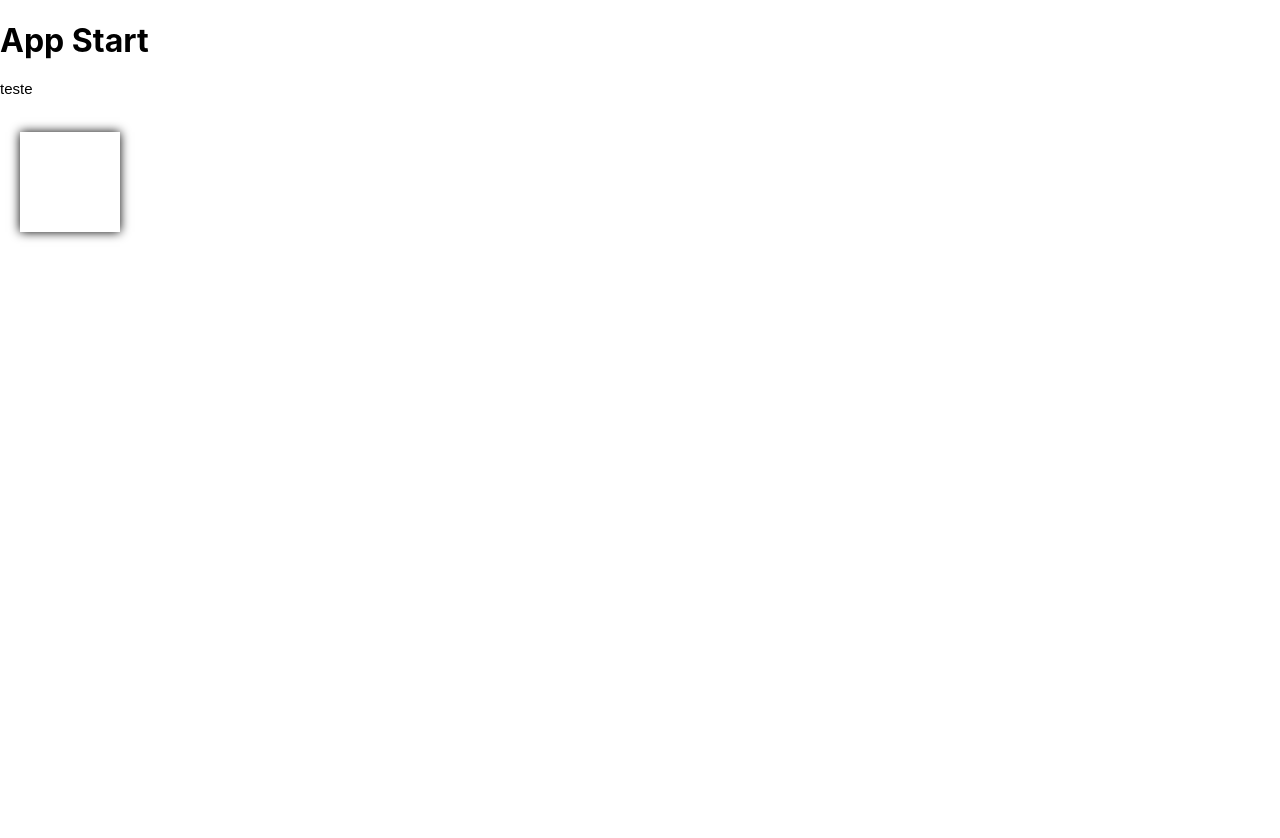
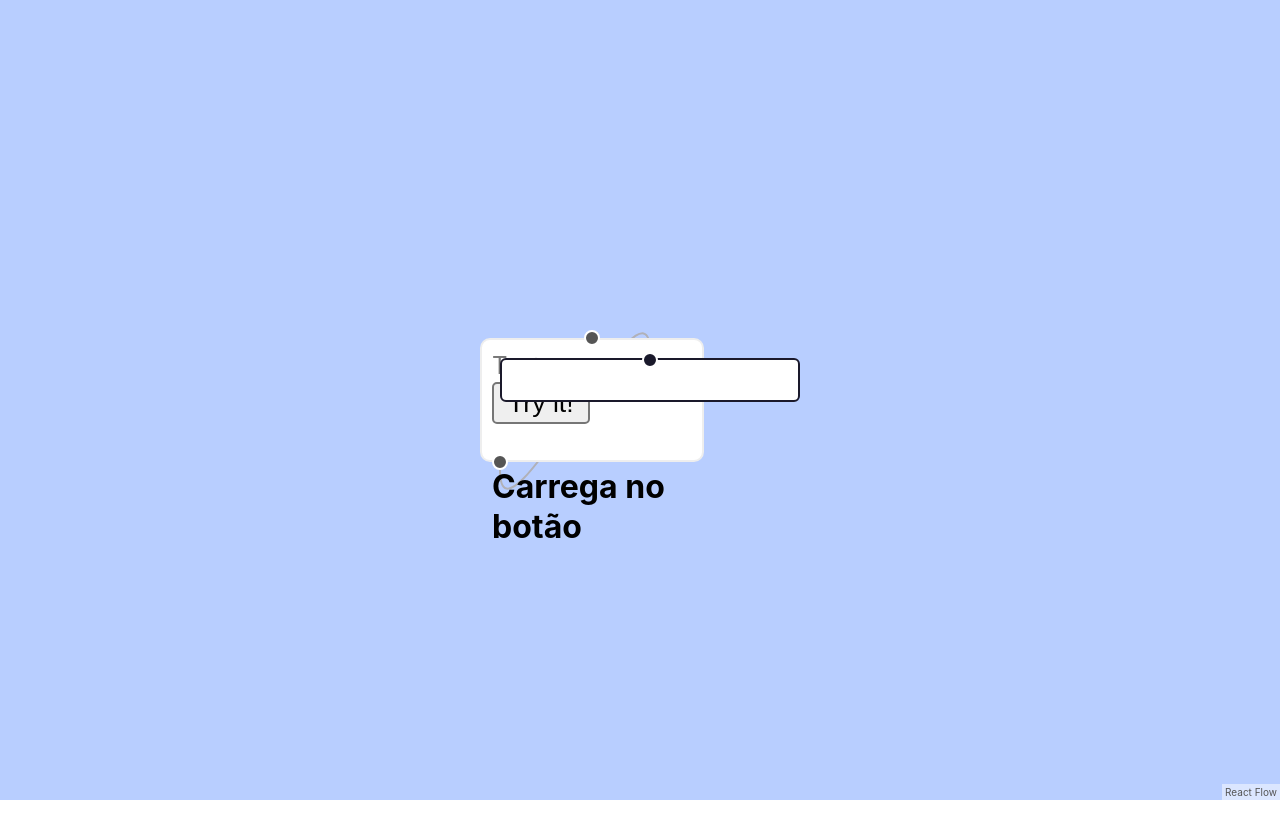
Before and after one commit to jjmferreira/IVML, a React (Create React App) app in the folder ivml/: page / in a window 1280 px wide. Shown: the top 838 px of the page. After the commit the page ends 800 px from the top, so only its background shows below. Built offline with nearby package versions, Linux system fonts and the light colour scheme.

Commit message:
Mudança de biblioteca
Uso do ReactFlow

```diff
--- a/ivml/package.json
+++ b/ivml/package.json
@@ -9,6 +9,7 @@
     "konva": "^8.3.10",
     "react": "^18.2.0",
     "react-dom": "^18.2.0",
+    "react-flow-renderer": "^10.3.8",
     "react-konva": "^18.2.1",
     "react-scripts": "5.0.1",
     "web-vitals": "^2.1.4"
--- a/ivml/src/App.js
+++ b/ivml/src/App.js
@@ -1,11 +1,63 @@
-import Dados from "./components/Dados";
+import { useCallback, useState } from 'react';
+import ReactFlow, { addEdge, applyEdgeChanges, applyNodeChanges } from 'react-flow-renderer';
+
+import TextUpdaterNode from './components/TextUpdaterNode';
+
+import './components/text-updater-node.css';
+
+const rfStyle = {
+  backgroundColor: '#B8CEFF',
+};
+
+const nodeTypes = { textUpdater: TextUpdaterNode, };
+
+const initialNodes = [
+  { id: 'node-1', type: 'textUpdater', position: { x: 0, y: 0 }, data: { value: 123 } },
+  { id: 'node-2', type: 'output', position: { x: 10, y: 10 }, data: { value: 123 } },
+
+];
+
+const initialEdges = [
+  { id: 'edge-1', source: 'node-1', target: 'node-2', sourceHandle: 'a' },
+];
+// we define the nodeTypes outside of the component to prevent re-renderings
+// you could also use useMemo inside the component
+
 
 function App() {
+  const [nodes, setNodes] = useState(initialNodes);
+  const [edges, setEdges] = useState(initialEdges);
+
+
+  const onNodesChange = useCallback(
+    (changes) => setNodes((nds) => applyNodeChanges(changes, nds)),
+    [setNodes]
+  );
+  const onEdgesChange = useCallback(
+    (changes) => setEdges((eds) => applyEdgeChanges(changes, eds)),
+    [setEdges]
+  );
+  const onConnect = useCallback(
+    (connection) => setEdges((eds) => addEdge(connection, eds)),
+    [setEdges]
+  );
+
   return (
-    <div className="App">
-      <h1> App Start</h1>
-      <Dados title='teste'/>
+    <div style={{ height: 800 }}>
+     <ReactFlow
+      nodes={nodes}
+      edges={edges}
+      onNodesChange={onNodesChange}
+      onEdgesChange={onEdgesChange}
+      onConnect={onConnect}
+      nodeTypes={nodeTypes}
+      fitView
+      style={rfStyle}
+    >
+    </ReactFlow>
+
     </div>
+
   );
 }
 
--- a/ivml/src/components/Dados.js
+++ /dev/null
@@ -1,27 +0,0 @@
-import { Stage, Layer, Rect, Text, Group} from 'react-konva';
-
-const Dados = (props) => {
-
-
-  return (
-    <Stage width={window.innerWidth} height={window.innerHeight}>
-    <Layer>
-    <Group draggable>
-    <Text text={props.title}  fontSize={15} />
-    <Rect
-      x={20}
-      y={50}
-      width={100}
-      height={100}
-      fill="white"
-      shadowBlur={10}
-
-    />
-    </Group>
-  </Layer>
-</Stage>
-
-  )
-}
-
-export default Dados
--- /dev/null
+++ b/ivml/src/components/TextUpdaterNode.js
@@ -0,0 +1,24 @@
+import { useCallback, useState } from 'react';
+import { Handle, Position } from 'react-flow-renderer';
+
+const handleStyle = { left: 10 };
+
+
+function TextUpdaterNode() {
+  const [toggleButton, setToggle] = useState(false)
+  console.log(toggleButton);
+
+  return (
+    <div className="text-updater-node">
+      <Handle type="target" position={Position.Top} />
+      <div>
+        <label htmlFor="text">Text:</label>
+        <button onClick={() => {setToggle(!toggleButton)}}> Try it!</button>
+        <h4>{toggleButton ? "Resultou" : "Carrega no botão"}</h4>
+        <Handle type="source" position={Position.Bottom} id="a" style={handleStyle} />
+      </div>
+    </div>
+  );
+}
+
+export default TextUpdaterNode;
--- /dev/null
+++ b/ivml/src/components/text-updater-node.css
@@ -0,0 +1,14 @@
+.text-updater-node {
+    height: 50px;
+    width: 100px;
+    border: 1px solid #eee;
+    padding: 5px;
+    border-radius: 5px;
+    background: white;
+  }
+
+  .text-updater-node label {
+    display: block;
+    color: #777;
+    font-size: 12px;
+  }
```
Also changed, not shown: 1 other file (tests, documents, lock files or other folders).
